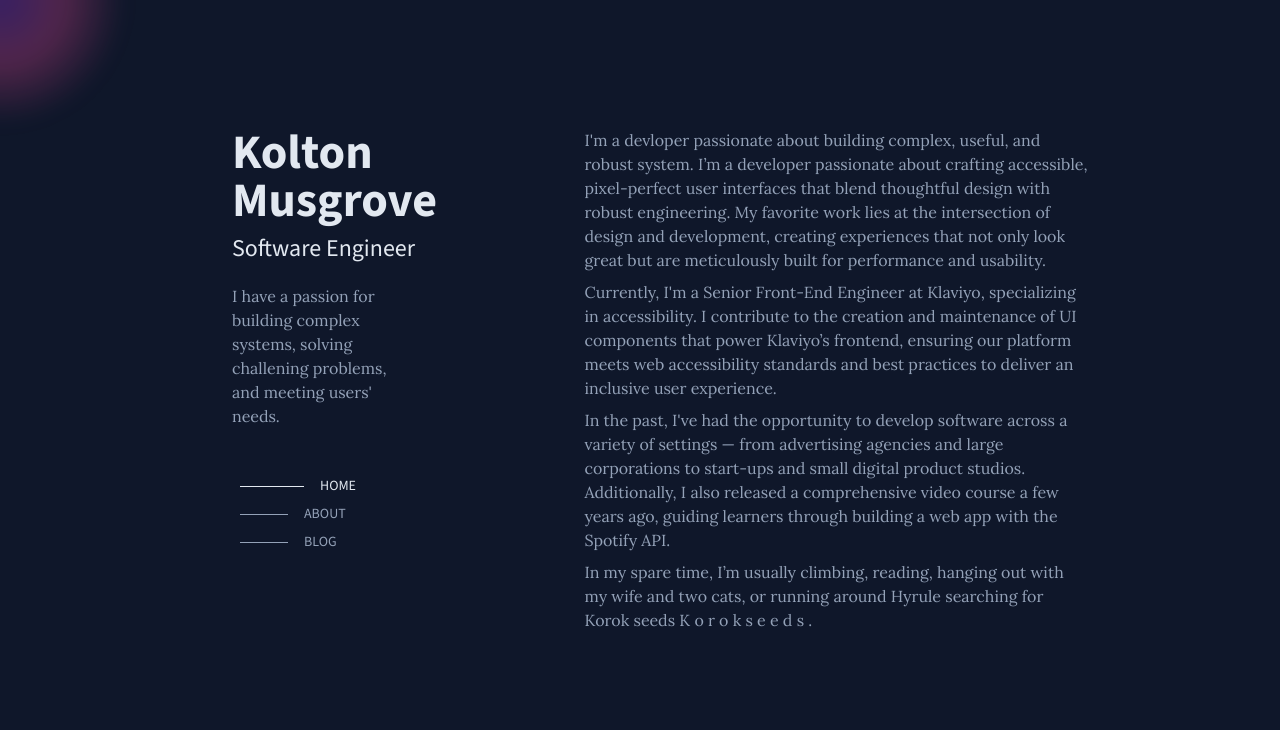
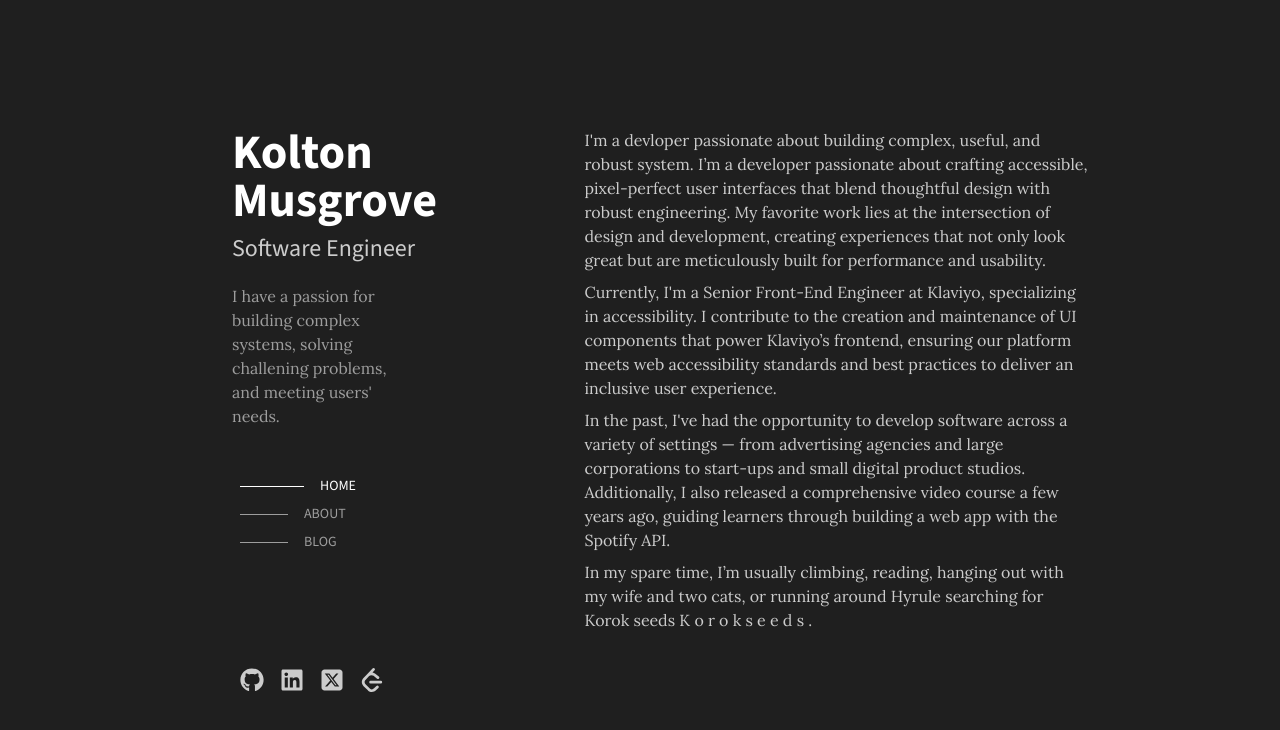
Before and after one commit to kolton-musgrove/koltonmusgrove.com, a React (Vite) app: page / in a window 1280 px wide. Shown: the top 730 px of the page. Built offline with nearby package versions, Linux system fonts and the light colour scheme.

Commit message:
update color scheme and add social links

```diff
--- a/src/components/CursorGradient.tsx
+++ b/src/components/CursorGradient.tsx
@@ -1,20 +1,33 @@
 import { useState, useEffect } from "react";
 
 export function CursorGradient() {
-  const [position, setPosition] = useState({ x: 0, y: 0 });
+  const [position, setPosition] = useState<null | { x: number; y: number }>(
+    null,
+  );
+
+  type gradientOption = { name: string; colors: string[] };
+
+  const oceanDepths: gradientOption = {
+    name: "Ocean Depths",
+    colors: [
+      "rgba(0, 120, 212, 0.15)",
+      "rgba(64, 224, 208, 0.15)",
+      "rgba(0, 206, 209, 0.15)",
+      "rgba(31, 31, 31, 0.8)", // Near-background
+      "rgba(31, 31, 31, 1)", // Background color
+    ],
+  };
 
   useEffect(() => {
     const handleMouseMove = (e: MouseEvent) => {
-      requestAnimationFrame(() => {
-        setPosition({ x: e.clientX, y: e.clientY });
-      });
+      setPosition({ x: e.clientX, y: e.clientY });
     };
 
-    document.addEventListener("mousemove", handleMouseMove);
+    window.addEventListener("mousemove", handleMouseMove, { once: true });
+
     return () => document.removeEventListener("mousemove", handleMouseMove);
-  }, []);
-
-  return (
+  }, [position]);
+  return position ? (
     <div
       style={{
         position: "fixed",
@@ -27,17 +40,17 @@ export function CursorGradient() {
       <div
         style={{
           position: "absolute",
-          left: `${position.x - 125}px`,
-          top: `${position.y - 125}px`,
-          width: "250px",
-          height: "250px",
-          background:
-            "radial-gradient(circle at center, rgba(147, 51, 234, 0.3) 0%, rgba(236, 72, 153, 0.3) 35%, rgba(239, 68, 68, 0) 70%)",
+          left: `${position.x - 250}px`,
+          top: `${position.y - 250}px`,
+          width: "500px",
+          height: "500px",
+          opacity: 0.15,
+          background: `radial-gradient(circle,${oceanDepths.colors.join()}`,
           borderRadius: "50%",
           willChange: "transform",
-          filter: "blur(10px)",
+          filter: "blur(25px)",
         }}
       />
     </div>
-  );
+  ) : null;
 }
--- a/src/index.css
+++ b/src/index.css
@@ -1,65 +1,28 @@
 @import "tailwindcss";
 
 @theme {
-  --color-cadet-gray-100: #1b2028;
-  --color-cadet-gray-200: #353f50;
-  --color-cadet-gray-300: #505f77;
-  --color-cadet-gray-400: #6c7f9d;
-  --color-cadet-gray-500: #94a2b8;
-  --color-cadet-gray-600: #a9b4c6;
-  --color-cadet-gray-700: #bfc7d4;
-  --color-cadet-gray-800: #d4dae2;
-  --color-cadet-gray-900: #eaecf1;
+  /* Background colors */
+  --color-background-dark: #181818;
+  --color-background: #1f1f1f;
+  --color-background-darker: #202020;
+  --color-border: #2b2b2b;
+  --color-dropdown: #313131;
 
-  --color-alice-blue-100: #202c3d;
-  --color-alice-blue-200: #3f597b;
-  --color-alice-blue-300: #6686b0;
-  --color-alice-blue-400: #a3b7d0;
-  --color-alice-blue-500: #e2e8f0;
-  --color-alice-blue-600: #e7ecf3;
-  --color-alice-blue-700: #edf1f6;
-  --color-alice-blue-800: #f3f5f9;
-  --color-alice-blue-900: #f9fafc;
+  /* Text colors */
+  --color-text-dark: #9d9d9d;
+  --color-text: #cccccc;
+  --color-text-light: #ffffff;
 
-  --color-turquoise-100: #0c2f2a;
-  --color-turquoise-200: #185e54;
-  --color-turquoise-300: #248d7d;
-  --color-turquoise-400: #31bca7;
-  --color-turquoise-500: #55d3c1;
-  --color-turquoise-600: #77dccd;
-  --color-turquoise-700: #99e5d9;
-  --color-turquoise-800: #bbede6;
-  --color-turquoise-900: #ddf6f2;
+  /* Brand/accent colors */
+  --color-accent: #0078d4;
+  --color-selection: #1555c2;
 
-  --color-oxford-blue-100: #030508;
-  --color-oxford-blue-200: #060910;
-  --color-oxford-blue-300: #090e19;
-  --color-oxford-blue-400: #0c1221;
-  --color-oxford-blue-500: #0f172a;
-  --color-oxford-blue-600: #273c6c;
-  --color-oxford-blue-700: #3f60af;
-  --color-oxford-blue-800: #7a93cf;
-  --color-oxford-blue-900: #bcc9e7;
+  /* Status colors */
+  --color-error: #f85149;
+  --color-success: #2ea043;
 
-  --color-lavender-web-100: #162542;
-  --color-lavender-web-200: #2c4984;
-  --color-lavender-web-300: #466fc1;
-  --color-lavender-web-400: #88a2d7;
-  --color-lavender-web-500: #c9d5ed;
-  --color-lavender-web-600: #d4def1;
-  --color-lavender-web-700: #dfe6f4;
-  --color-lavender-web-800: #eaeef8;
-  --color-lavender-web-900: #f4f7fb;
-
-  --color-gunmetal-100: #04080b;
-  --color-gunmetal-200: #081116;
-  --color-gunmetal-300: #0c1922;
-  --color-gunmetal-400: #10212d;
-  --color-gunmetal-500: #152b3a;
-  --color-gunmetal-600: #2b5978;
-  --color-gunmetal-700: #4289b8;
-  --color-gunmetal-800: #80b0d1;
-  --color-gunmetal-900: #bfd8e8;
+  /* UI elements */
+  --color-line-number: #6e7681;
 }
 
 h1,
--- a/src/routes/__root.tsx
+++ b/src/routes/__root.tsx
@@ -1,19 +1,77 @@
 import { createRootRoute, Link, Outlet } from "@tanstack/react-router";
 import { TanStackRouterDevtools } from "@tanstack/router-devtools";
 import { CursorGradient } from "../components/CursorGradient";
+import { FaGithub, FaLinkedin } from "react-icons/fa";
+import { FaSquareXTwitter } from "react-icons/fa6";
+import { SiLeetcode } from "react-icons/si";
+
+export const Route = createRootRoute({
+  beforeLoad: () => {
+    console.log("Before load");
+  },
+  component: () => (
+    <>
+      <CursorGradient />
+      <div className="h-lvh bg-background text-text flex w-full flex-row">
+        <section className="h-7/8 ml-10 flex w-1/2 flex-col pl-48 pt-32">
+          <div className="mb-10 flex w-2/3 flex-col">
+            <h1 className="text-text-light mb-2 text-5xl font-bold">
+              Kolton Musgrove
+            </h1>
+            <h3 className="mb-5 text-2xl">Software Engineer</h3>
+            <h4 className="text-md text-text-dark w-3/4 font-light">
+              I have a passion for building complex systems, solving challening
+              problems, and meeting users' needs.
+            </h4>
+          </div>
+
+          <nav className="text-text-dark flex flex-col gap-2 p-2 font-light">
+            <NavItem to="/" text="HOME" />
+            <NavItem to="/about" text="ABOUT" />
+            <NavItem to="/blog" text="BLOG" />
+          </nav>
+
+          <footer className="mt-auto flex flex-row gap-4 self-start p-2">
+            <SocialLink to="https://github.com/kolton-musgrove">
+              <FaGithub className="h-full w-full" />
+            </SocialLink>
+
+            <SocialLink to="https://linkedin.com/in/koltonmusgrove">
+              <FaLinkedin className="h-full w-full" />
+            </SocialLink>
+
+            <SocialLink to="https://x.com/KoltonMusgrove">
+              <FaSquareXTwitter className="h-full w-full" />
+            </SocialLink>
+
+            <SocialLink to="https://leetcode.com/u/koltongmusgrove/">
+              <SiLeetcode className="h-full w-full" />
+            </SocialLink>
+          </footer>
+        </section>
+
+        <hr />
+
+        <Outlet />
+
+        <TanStackRouterDevtools />
+      </div>
+    </>
+  ),
+});
 
 function NavItem({ to, text }: { to: string; text: string }) {
   return (
     <Link
       to={to}
-      className="hover:text-alice-blue-500 center group flex w-fit flex-row items-center text-sm font-medium"
+      className="hover:text-text-light center group flex w-fit flex-row items-center text-sm font-medium"
       activeProps={{
         className:
-          "text-alice-blue-500 items center group flex w-fit flex-row text-sm font-bold",
+          "text-text-light items center group flex w-fit flex-row text-sm font-bold",
       }}
     >
       {({ isActive }) => {
-        const styling = `group-hover:border-alice-blue-500 mr-4 w-12 transition-all group-hover:w-16${isActive ? "border-alice-blue-500 w-16" : ""}`;
+        const styling = `group-hover:boarder-text-light mr-4 w-12 transition-all group-hover:w-16${isActive ? "border-text-light w-16" : ""}`;
 
         return (
           <>
@@ -26,39 +84,20 @@ function NavItem({ to, text }: { to: string; text: string }) {
   );
 }
 
-export const Route = createRootRoute({
-  beforeLoad: () => {
-    console.log("Before load");
-  },
-  component: () => (
-    <>
-      <CursorGradient />
-      <div className="h-lvh bg-oxford-blue-500 text-alice-blue-500 flex w-full flex-row">
-        <section className="ml-10 flex w-1/2 flex-col pl-48 pt-32">
-          <div className="mb-10 flex w-2/3 flex-col">
-            <h1 className="mb-2 text-5xl font-bold">Kolton Musgrove</h1>
-            <h3 className="mb-5 text-2xl">Software Engineer</h3>
-            <h4 className="text-md text-cadet-gray-500 w-3/4 font-light">
-              I have a passion for building complex systems, solving challening
-              problems, and meeting users' needs.
-            </h4>
-          </div>
-
-          <nav className="text-cadet-gray-500 flex flex-col gap-2 p-2 font-light">
-            <NavItem to="/" text="HOME" />
-            <NavItem to="/about" text="ABOUT" />
-            <NavItem to="/blog" text="BLOG" />
-          </nav>
-
-          <footer className="flex flex-row gap-2 self-end p-2"></footer>
-        </section>
-
-        <hr />
-
-        <Outlet />
-
-        <TanStackRouterDevtools />
-      </div>
-    </>
-  ),
-});
+function SocialLink({
+  to,
+  children,
+}: {
+  to: string;
+  children: React.ReactNode;
+}) {
+  return (
+    <a
+      href={to}
+      target="_blank"
+      className="hover:text-text-light center group flex h-6 w-6 flex-row items-center text-sm font-medium"
+    >
+      {children}
+    </a>
+  );
+}
```
Also changed, not shown: package.json (+2 -6 lines), 1 other file (tests, documents, lock files or other folders).
